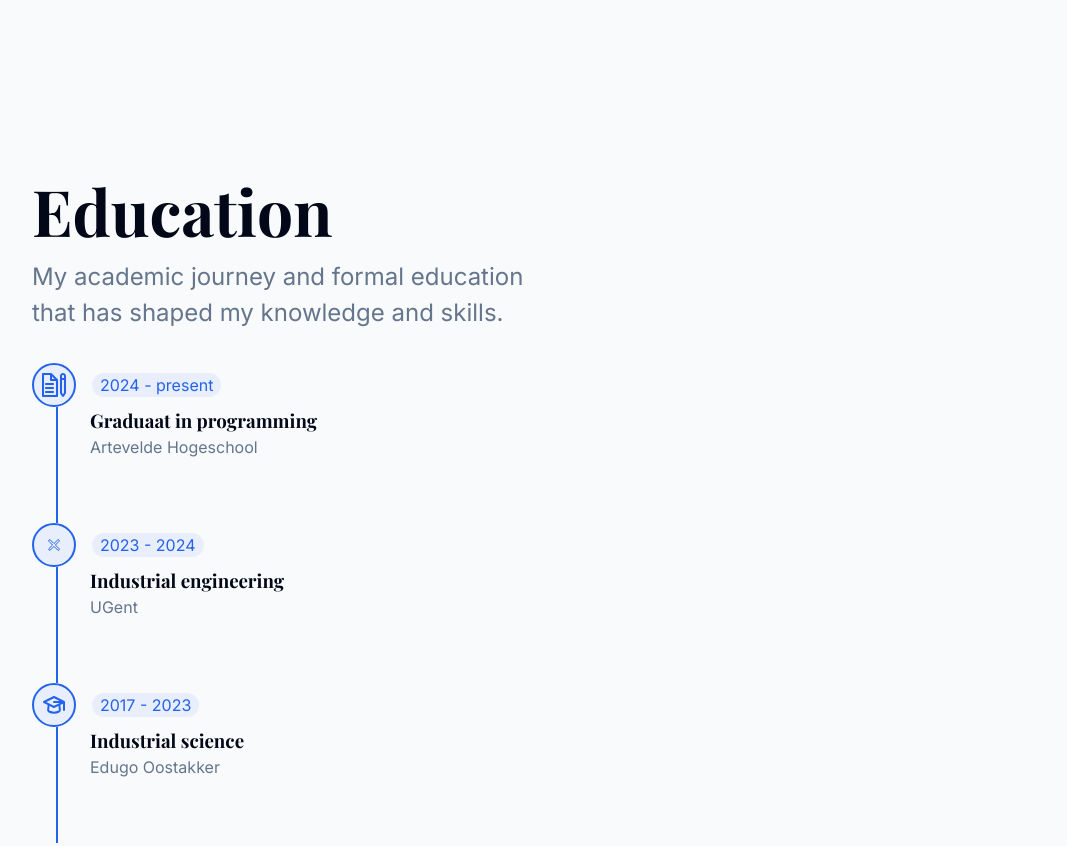
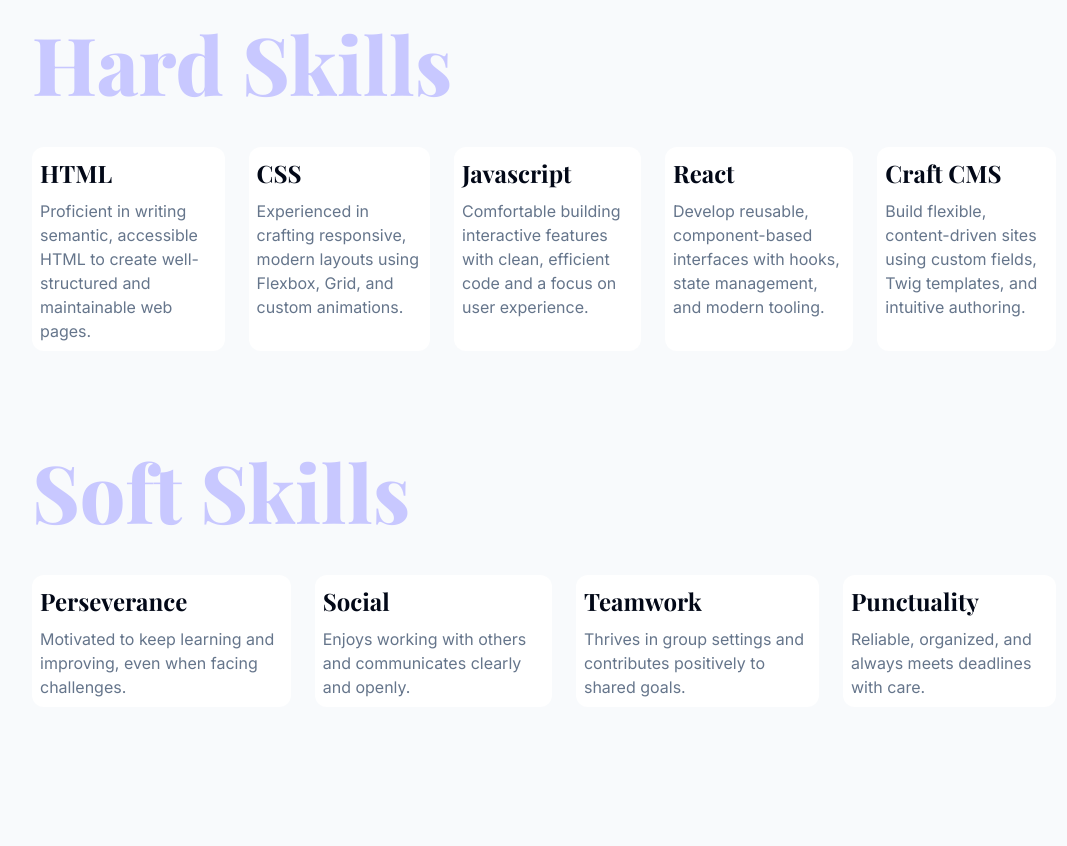
Before and after one commit to Berre-O/Portfolio, a plain HTML site: page about.html in a window 1280 px wide. Shown: the part 1225-2071 px from the top of the page, without its empty margins (96-1163 px from the left). Drawn offline with nearby package versions, Linux system fonts and the light colour scheme; a web font is replaced by a local one.

Commit message:
Add hard and soft skills sections to about page; update banner styles

```diff
--- a/about.html
+++ b/about.html
@@ -164,88 +164,101 @@
                     </li>
                 </ul>
             </section>
-
-            <section class="timeline" role="region" aria-label="Education Timeline">
-                <div class="timeline__intro">
-                    <h2 class="timeline__intro-title">Education</h2>
-                    <p class="timeline__intro-description">My academic journey and formal education that has shaped my knowledge and skills.</p>
-                </div>
-                <section class="timeline__content" role="list">
-                    <div class="timeline__item" role="listitem">
-                        <div class="timeline__icon" aria-hidden="true">
-                            <div class="timeline__svg-container">
-                        <svg class="timeline__svg timeline__svg--fill" fill="#000000" height="800px" width="800px" version="1.1" id="Layer_1"
-                            xmlns="http://www.w3.org/2000/svg" xmlns:xlink="http://www.w3.org/1999/xlink"
-                            viewBox="0 0 491.561 491.561" xml:space="preserve">
-                            <g>
-                                <g>
-                                    <g>
-                                        <path
-                                            d="M430.101,0.041c-33.941,0-61.44,27.499-61.44,61.44v348.16c0,4.043,1.197,7.996,3.44,11.36l40.96,61.44
-                                        c8.106,12.16,25.974,12.16,34.081,0l40.96-61.44c2.243-3.364,3.44-7.317,3.44-11.36V61.481
-                                        C491.541,27.54,464.042,0.041,430.101,0.041z M430.101,41.001c11.32,0,20.48,9.16,20.48,20.48v40.96h-40.96v-40.96
-                                        C409.621,50.161,418.781,41.001,430.101,41.001z M430.101,434.16l-20.48-30.72V143.401h40.96V403.44L430.101,434.16z" />
-                                        <path d="M323.109,130.484c-0.025-0.031-0.048-0.062-0.073-0.092c-0.418-0.501-0.856-0.995-1.333-1.472L198.822,6.04
-                                        c-0.478-0.478-0.971-0.916-1.472-1.333c-0.03-0.025-0.062-0.049-0.092-0.073c-4.2-3.463-9.155-4.869-13.95-4.592H20.501
-                                        c-11.311,0-20.48,9.169-20.48,20.48v450.56c0,11.311,9.169,20.48,20.48,20.48h286.72c11.311,0,20.48-9.169,20.48-20.48V144.434
-                                        C327.978,139.64,326.572,134.685,323.109,130.484z M257.777,122.921h-52.957V69.964L257.777,122.921z M40.981,450.601v-409.6
-                                        h122.88v102.4c0,11.311,9.169,20.48,20.48,20.48h102.4v286.72H40.981z" />
-                                        <path d="M225.301,204.841H81.941c-11.311,0-20.48,9.169-20.48,20.48s9.169,20.48,20.48,20.48h143.36
-                                        c11.311,0,20.48-9.169,20.48-20.48S236.611,204.841,225.301,204.841z" />
-                                        <path d="M225.301,286.761H81.941c-11.311,0-20.48,9.169-20.48,20.48s9.169,20.48,20.48,20.48h143.36
-                                        c11.311,0,20.48-9.169,20.48-20.48S236.611,286.761,225.301,286.761z" />
-                                        <path d="M225.301,368.681H81.941c-11.311,0-20.48,9.169-20.48,20.48c0,11.311,9.169,20.48,20.48,20.48h143.36
-                                        c11.311,0,20.48-9.169,20.48-20.48C245.781,377.85,236.611,368.681,225.301,368.681z" />
-                                    </g>
-                                </g>
-                            </g>
-                        </svg>
-                    </div>
-                    <p class="timeline__time">2024 - present</p>
-                    </div>
-                    <div class="timeline__text">
-                        <h3 class="timeline__title">Graduaat in programming</h3>
-                        <p class="timeline__location">Artevelde Hogeschool</p>
-                    </div>
-                </div>
-                <div class="timeline__item" role="listitem">
-                    <div class="timeline__icon" aria-hidden="true">
-                        <div class="timeline__svg-container">
-                            <svg class="timeline__svg" width="800px" height="800px" viewBox="0 0 24 24" fill="none" xmlns="http://www.w3.org/2000/svg">
-                                <path d="M6.99486 7.00636C6.60433 7.39689 6.60433 8.03005 6.99486 8.42058L10.58 12.0057L6.99486 15.5909C6.60433 15.9814 6.60433 16.6146 6.99486 17.0051C7.38538 17.3956 8.01855 17.3956 8.40907 17.0051L11.9942 13.4199L15.5794 17.0051C15.9699 17.3956 16.6031 17.3956 16.9936 17.0051C17.3841 16.6146 17.3841 15.9814 16.9936 15.5909L13.4084 12.0057L16.9936 8.42059C17.3841 8.03007 17.3841 7.3969 16.9936 7.00638C16.603 6.61585 15.9699 6.61585 15.5794 7.00638L11.9942 10.5915L8.40907 7.00636C8.01855 6.61584 7.38538 6.61584 6.99486 7.00636Z" />
-                                </svg>
-                        </div>
-                        <p class="timeline__time">2023 - 2024</p>
-                    </div>
-                    <div class="timeline__text">
-                        <h3 class="timeline__title">Industrial engineering</h3>
-                        <p class="timeline__location">UGent</p>
-                    </div>
-                </div>
-                <div class="timeline__item" role="listitem">
-                    <div class="timeline__icon" aria-hidden="true">
-                        <div class="timeline__svg-container">
-                        <svg class="timeline__svg" width="800px" height="800px" viewBox="0 0 24 24" fill="none" xmlns="http://www.w3.org/2000/svg">
-                            <path d="M22 9L12 4L2 9L6.73684 11.3684M22 9L17.2632 11.3684M22 9V17M22 9H12M6.73684 11.3684L6.12815 16.8466C6.05115 17.5396 6.4143 18.2072 7.03794 18.519C10.1616 20.0809 13.8384 20.0809 16.9621 18.519C17.5857 18.2072 17.9488 17.5396 17.8718 16.8466L17.2632 11.3684M6.73684 11.3684L12 14L17.2632 11.3684" stroke-width="2" stroke-linecap="round" stroke-linejoin="round"/>
-                            </svg>
-                    </div>
-                    <p class="timeline__time">2017 - 2023</p>
-                    </div>
-                    <div class="timeline__text">
-                        <h3 class="timeline__title">Industrial science</h3>
-                        <p class="timeline__location">Edugo Oostakker</p>
-                    </div>
-                </div>
+            <section class="banner banner--left">
+                <h2 class="banner__title banner__title--no-animation banner__title--strong">Hard Skills</h2>
+                <ul class="banner__list">
+                    <li class="banner__item">
+                        <h3 class="banner__item-title">
+                            HTML
+                        </h3>
+                        <p class="banner__description">
+                            Proficient in writing semantic, accessible HTML to create well-structured and maintainable web pages.
+                        </p>
+                    </li>
+                    <li class="banner__item">
+                        <h3 class="banner__item-title">
+                            CSS
+                        </h3>
+                        <p class="banner__description">
+                            Experienced in crafting responsive, modern layouts using Flexbox, Grid, and custom animations.
+                        </p>
+                    </li>
+                    <li class="banner__item">
+                        <h3 class="banner__item-title">
+                            Javascript
+                        </h3>
+                        <p class="banner__description">
+                            Comfortable building interactive features with clean, efficient code and a focus on user experience.
+                        </p>
+                    </li>
+                    <li class="banner__item">
+                        <h3 class="banner__item-title">
+                            React
+                        </h3>
+                        <p class="banner__description">
+                            Develop reusable, component-based interfaces with hooks, state management, and modern tooling.
+                        </p>
+                    </li>
+                    <li class="banner__item">
+                        <h3 class="banner__item-title">
+                            Craft CMS
+                        </h3>
+                        <p class="banner__description">
+                            Build flexible, content-driven sites using custom fields, Twig templates, and intuitive authoring.
+                        </p>
+                    </li>
+                </ul>
             </section>
+            <section class="banner banner--left">
+                <h2 class="banner__title banner__title--no-animation banner__title--strong">Soft Skills</h2>
+                <ul class="banner__list">
+                    <li class="banner__item">
+                        <h3 class="banner__item-title">
+                            Perseverance
+                        </h3>
+                        <p class="banner__description">
+                            Motivated to keep learning and improving, even when facing challenges.
+                        </p>
+                    </li>
+                    <li class="banner__item">
+                        <h3 class="banner__item-title">
+                            Social
+                        </h3>
+                        <p class="banner__description">
+                            Enjoys working with others and communicates clearly and openly.
+                        </p>
+                    </li>
+                    <li class="banner__item">
+                        <h3 class="banner__item-title">
+                            Teamwork
+                        </h3>
+                        <p class="banner__description">
+                            Thrives in group settings and contributes positively to shared goals.
+                        </p>
+                    </li>
+                    <li class="banner__item">
+                        <h3 class="banner__item-title">
+                            Punctuality
+                        </h3>
+                        <p class="banner__description">
+                            Reliable, organized, and always meets deadlines with care.
+                        </p>
+                    </li>
+                </ul>
             </section>
 
-        <section class="background-container background-container--reverse" role="region" aria-label="Contact Invitation">
+            <section class="background-container background-container--reverse">
                 <div class="insert">
-                <h2 class="insert__title">Let's Build Something Amazing</h2>
+                    <h2 class="insert__title">
+                        Let's Build Something Amazing
+                    </h2>
+
                     <p class="insert__description">
-                    I'm always open to discussing new projects, creative ideas or opportunities to be part of your vision.
+                        I'm always open to discussing new projects, creative ideas or opportunities to be part of your
+                        vision.
                     </p>
-                <a href="contact.html" class="btn insert__link" role="link" aria-label="Contact me through the contact page">
+
+                    <a href="contact.html" class="btn insert__link" role="link" aria-label="Get in contact">
                         Get in Touch
                     </a>
                 </div>
--- a/src/styles/abstracts/_variables.css
+++ b/src/styles/abstracts/_variables.css
@@ -22,6 +22,7 @@
     --shadow-hover: #00000021;
 
     --banner-title: #c8c8ff4d;
+    --banner-title-strong: #c8c8ff;
 
     --extrasmall: 0.25rem;
     --small: 0.5rem;
@@ -66,4 +67,5 @@
     --shadow-hover: #00000066;
 
     --banner-title: #c8c8ff1a;
+    --banner-title-strong: #c8c8ff;
 }
--- a/src/styles/components/_banner.css
+++ b/src/styles/components/_banner.css
@@ -4,6 +4,7 @@
     justify-content: center;
     align-items: center;
     flex-direction: column;
+    margin-bottom: var(--4xl);
 
     .banner__title {
         font-size: var(--4xl);
@@ -19,6 +20,15 @@
 
         animation-name: bannerSlide;
         animation-duration: 2s;
+    }
+
+    .banner__title--no-animation {
+        animation: none;
+    }
+
+    .banner__title--strong {
+        color: var(--banner-title-strong);
+        text-align: left;
     }
 
     .banner__list {
@@ -78,6 +88,44 @@
     }
 }
 
+.banner--left {
+    align-items: flex-start;
+        max-width: var(--max-width);
+
+    .banner__title {
+        position: relative;
+        overflow: none;
+        width: auto;
+    }
+
+    .banner__title::before{
+          content: "";
+          width: 100%;
+          height: var(--small);
+          position: absolute;
+          left: 0;
+          bottom: 0;
+          background: inherit;
+          transition: 0.5s transform ease;
+          transform: scale3d(0,1,1);
+          transform-origin: 0 50%;
+    }
+    .banner__title:hover::before{
+          transform: scale3d(1,1,1);
+    }
+    .banner__title::before{
+          background: color-mix(in srgb, var(--banner-title-strong) 60%, transparent);
+          transform-origin: 100% 50%;
+    }
+    .banner__title:hover::before{
+          transform-origin: 0 50%;
+    }
+
+    .banner__list {
+        margin-top: var(--large);
+    }
+}
+
 @keyframes bannerSlide {
     from {
         transform: translateX(-100%);
```
Lines whose indentation alone changed are shown as unchanged.
